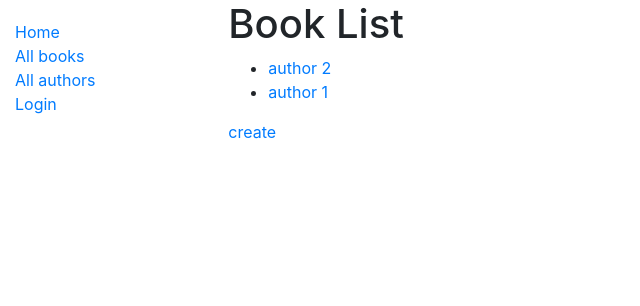
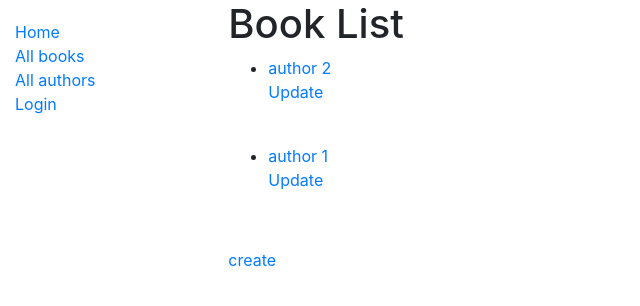
Before and after one commit to Mithilesh-M/TestPress-LocallibraryProject, a Django app: page /catalog/authors/ in a window 1280 px wide. Shown: the top 306 px of the page, without its empty margins (0-640 px from the left). Run offline with Django 3.2, Linux system fonts and the light colour scheme; data comes from the database, SQL or seed files in the repository.

Commit message:
Add author update link in all authors web page

```diff
--- a/catalog/templates/catalog/author_list.html
+++ b/catalog/templates/catalog/author_list.html
@@ -8,6 +8,11 @@
       <li>
         <a href="{{ author.get_absolute_url }}">{{ author.first_name }}</a>
       </li>
+
+      <p>
+        <a href="/catalog/author/{{author.pk}}/update">Update</a>
+      </p>
+    <br>
     {% endfor %}
   </ul>
   {% else %}
```
